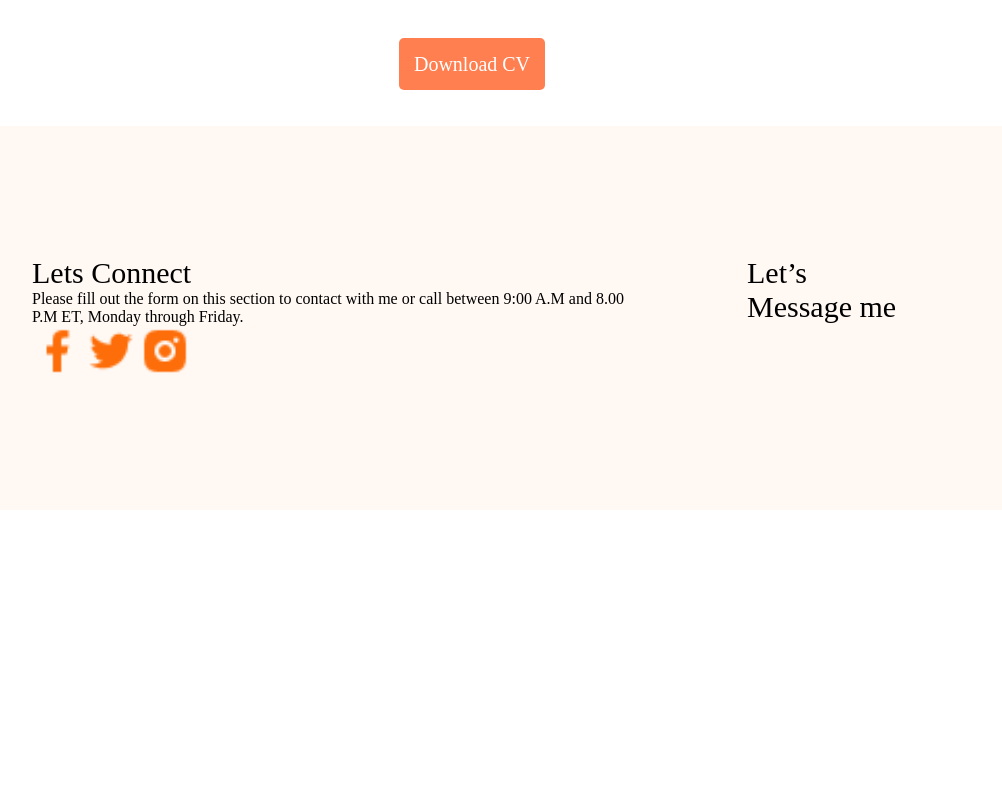
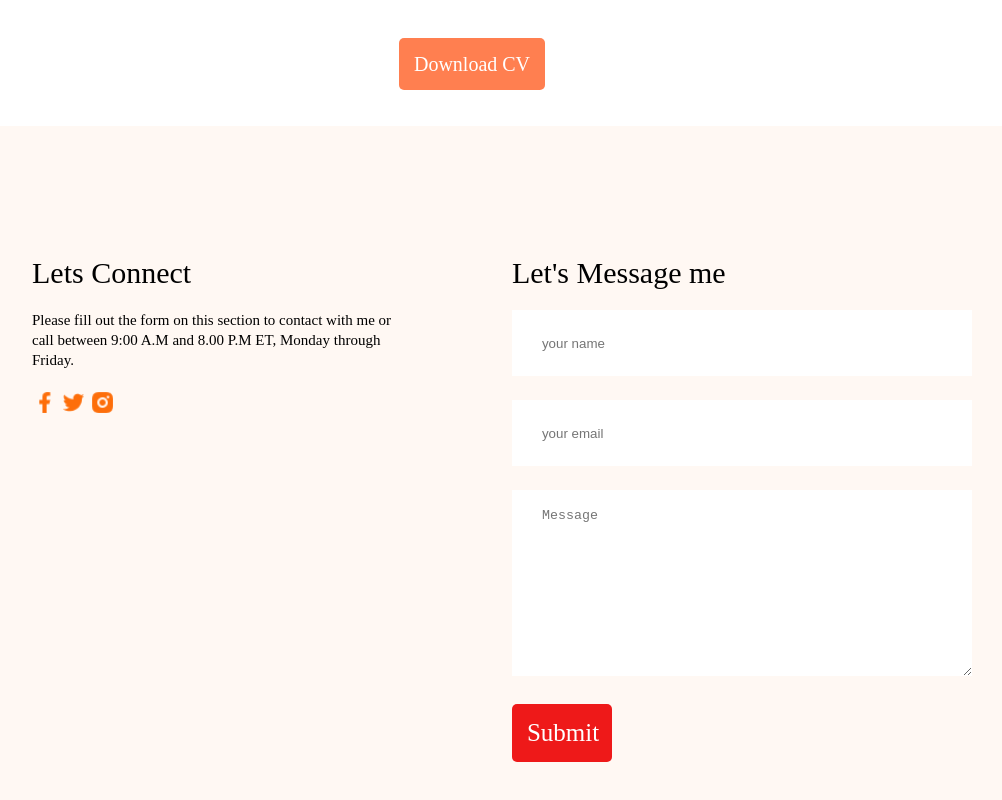
Before and after one commit to sofi-ullah/protfolio-web, a plain HTML site: page index.html in a window 1280 px wide. Shown: the part 2394-3194 px from the top of the page, without its empty margins (168-1170 px from the left). Before the commit the page ends 2904 px from the top, so only its background shows below. Drawn offline with Linux system fonts and the light colour scheme.

Commit message:
footer stylie

```diff
--- a/index.css
+++ b/index.css
@@ -211,8 +211,33 @@ img{
 }
 .contect .contect-title{
     text-align: left;
+    padding-bottom: 20px;
+}
+.contect-p{
+    font-size: 15px;
+    line-height: 20px;
 }
 .icons img{
-    width: 50px;
+    width: 25px;
     height: auto;
+    padding-top: 20px;
 }
+.contect input[type="text"], input[type="email"], textarea{
+    margin-bottom: 24px;
+    border: 0;
+    width: 100%;
+    padding: 18px 30px;
+
+}
+input{
+    height: 30px;
+}
+.btn-footer{
+    padding: 15px;
+    background: #ee1919;
+    border-radius: 5px;
+    font-size: 25px;
+    color: #fff;
+    text-align: center;
+    width: 70px;
+}
--- a/index.html
+++ b/index.html
@@ -170,7 +170,7 @@
         <footer class="contect">
                 <div>
                     <h3 class="contect-title">Lets Connect</h3>
-                    <p>Please fill out the form on this section to contact with me or call between
+                    <p class="contect-p">Please fill out the form on this section to contact with me or call between
                         9:00 A.M and 8.00 P.M ET, Monday through Friday.</p>
                     <p class="icons">
                        <a href=""><img src="images/icons/facebook.png" alt=""></a>
@@ -179,7 +179,15 @@
                     </p>
                 </div>
                 <div>
-                    <h3 class="contect-title">Let’s Message me</h3>
+                    <h3 class="contect-title">Let's Message me</h3>
+                    <from action="">
+                        <input type="text" name="" placeholder="your name">
+                        <input type="email" name="" placeholder="your email">
+                        <textarea name="Message" id="" cols="30" rows="10" placeholder="Message"></textarea>
+                        <div class="btn-footer">
+                            <p>Submit</p>
+                        </div>
+                    </from>
                 </div>
         </footer>
 
```
